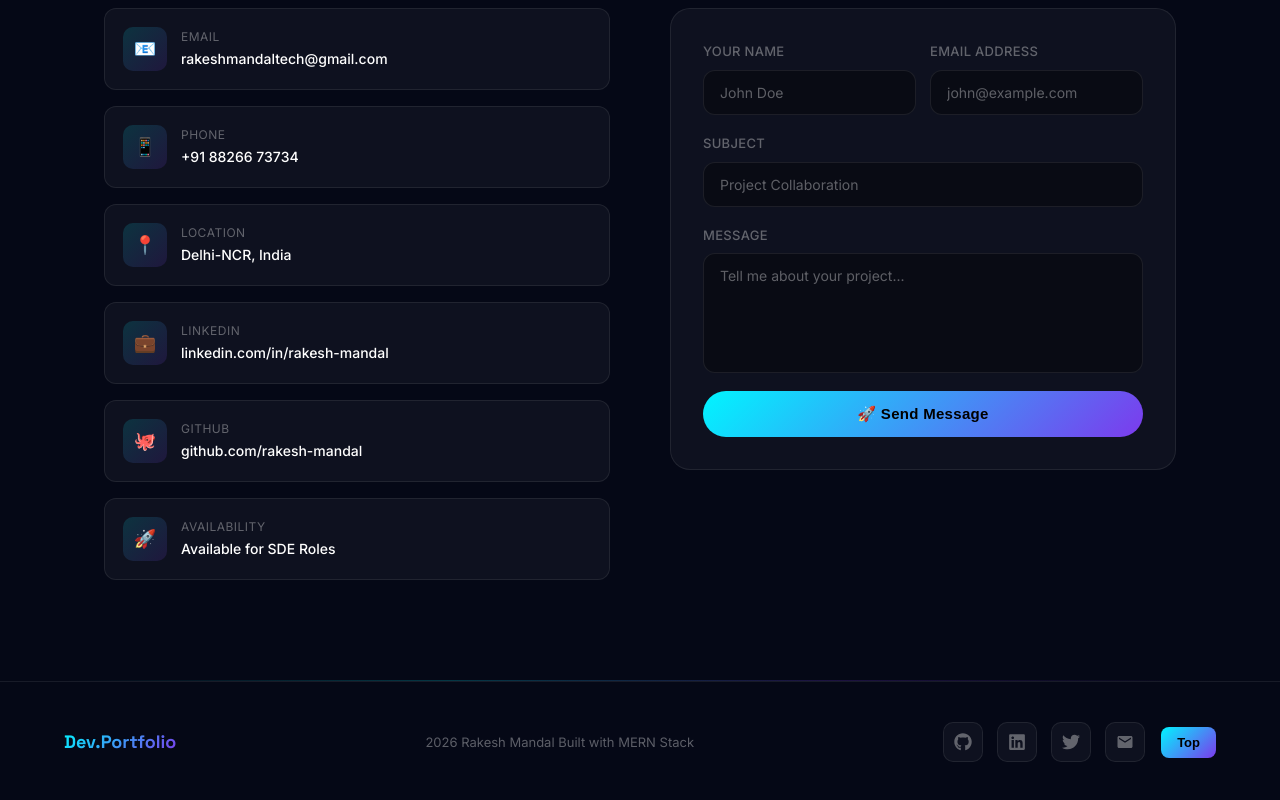
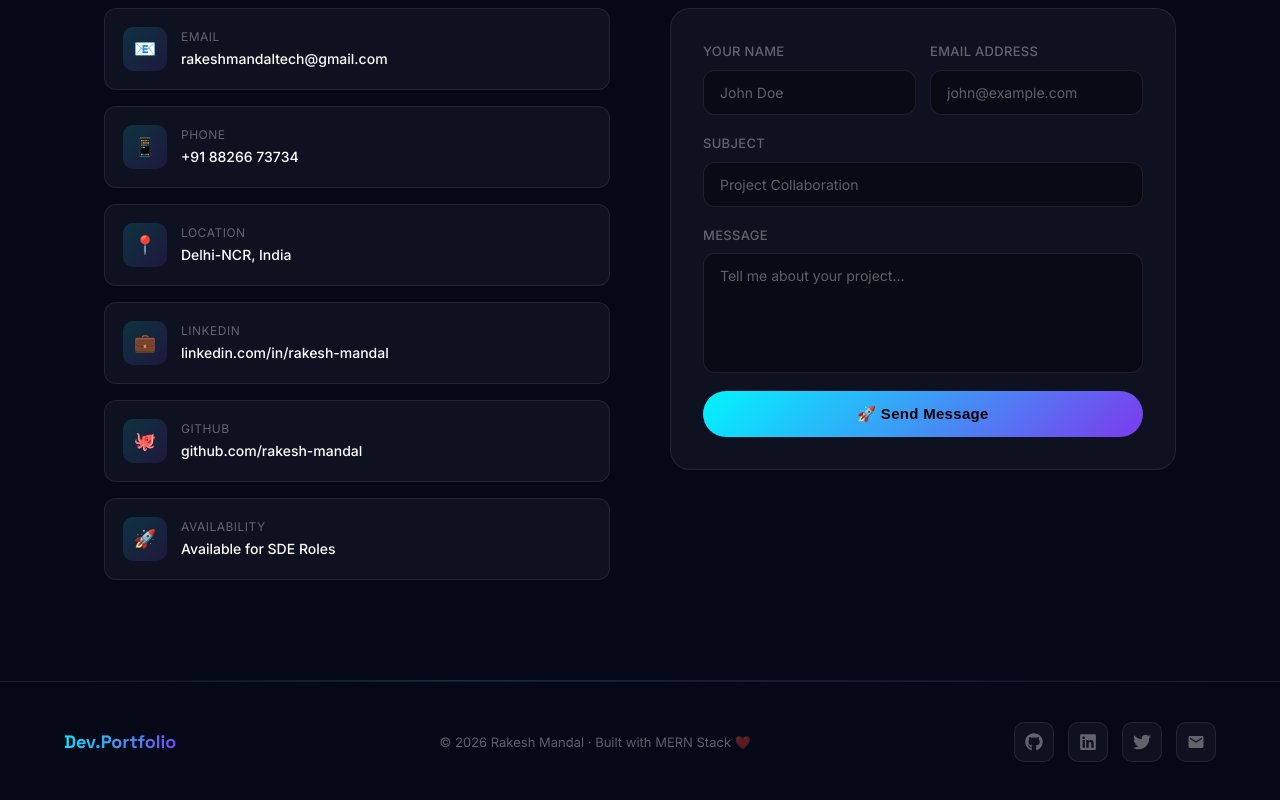
Before and after one commit to rakeshkumar-mandal/rakesh-mandal-portfolio, a React (Vite) app in the folder client/: page / in a window 1280 px wide. Shown: the part 8928-9728 px from the top of the page. Built offline with nearby package versions, Linux system fonts and the light colour scheme; no server answers.

Commit message:
Updated footer

```diff
--- a/client/src/components/Footer.jsx
+++ b/client/src/components/Footer.jsx
@@ -1,49 +1,22 @@
-import { useEffect, useRef } from 'react'
 import { FaGithub, FaLinkedin, FaTwitter } from 'react-icons/fa'
 import { MdEmail } from 'react-icons/md'
 
 export default function Footer() {
-  const footerRef = useRef(null)
-
-  useEffect(() => {
-    const observer = new IntersectionObserver(
-      ([entry]) => {
-        if (entry.isIntersecting) {
-          footerRef.current.classList.add('footer-visible')
-        }
-      },
-      { threshold: 0.1 }
-    )
-    observer.observe(footerRef.current)
-    return () => observer.disconnect()
-  }, [])
-
-  const scrollToTop = () => {
-    window.scrollTo({ top: 0, behavior: 'smooth' })
-  }
-
-  const socials = [
-    { href: 'https://github.com/rakeshkumar-mandal', icon: <FaGithub />, label: 'GitHub' },
-    { href: 'https://www.linkedin.com/in/rakesh-kumar-mandal/', icon: <FaLinkedin />, label: 'LinkedIn' },
-    { href: 'https://twitter.com', icon: <FaTwitter />, label: 'Twitter' },
-    { href: 'mailto:rakeshmandaltech@gmail.com', icon: <MdEmail />, label: 'Email' },
-  ]
-
   return (
-    <footer ref={footerRef} className="footer-hidden">
+    <footer>
       <div className="footer-logo">Dev.Portfolio</div>
-      <div className="footer-copy">2026 Rakesh Mandal Built with MERN Stack</div>
-      <div className="footer-right">
-        <div className="footer-socials">
-          {socials.map(s => (
-            <a key={s.label} href={s.href} className="social-link" target="_blank" rel="noreferrer noopener" aria-label={s.label}>
-              {s.icon}
-            </a>
-          ))}
-        </div>
-        <button onClick={scrollToTop} className="back-to-top">
-          Top
-        </button>
+      <div className="footer-copy">© 2026 Rakesh Mandal · Built with MERN Stack ❤️</div>
+      <div className="footer-socials">
+        {[
+          { href: 'https://github.com/rakeshkumar-mandal',            icon: <FaGithub />,   label: 'GitHub'   },
+          { href: 'https://www.linkedin.com/in/rakesh-kumar-mandal/', icon: <FaLinkedin />, label: 'LinkedIn' },
+          { href: 'https://twitter.com',                              icon: <FaTwitter />,  label: 'Twitter'  },
+          { href: 'mailto:rakeshmandaltech@gmail.com',                icon: <MdEmail />,    label: 'Email'    },
+        ].map(s => (
+          <a key={s.label} href={s.href} className="social-link" target="_blank" rel="noreferrer" title={s.label}>
+            {s.icon}
+          </a>
+        ))}
       </div>
     </footer>
   )
--- a/client/src/index.css
+++ b/client/src/index.css
@@ -248,138 +248,17 @@ textarea.form-input{height:120px;resize:none}
 .resume-line.heading{height:16px;width:35%;background:rgba(0,245,255,0.2);margin-bottom:14px}
 
 /* Footer */
-footer {
-  border-top: 1px solid var(--border);
-  padding: 40px 5%;
-  display: flex;
-  align-items: center;
-  justify-content: space-between;
-  flex-wrap: wrap;
-  gap: 20px;
-}
-
-/* ✅ Scroll-in animation */
-.footer-hidden {
-  opacity: 0;
-  transform: translateY(30px);
-  transition: opacity 0.6s ease, transform 0.6s ease;
-}
-.footer-visible {
-  opacity: 1;
-  transform: translateY(0);
-}
-
-.footer-logo {
-  font-family: 'Space Grotesk', sans-serif;
-  font-size: 18px;
-  font-weight: 700;
-  background: linear-gradient(135deg, var(--cyan), var(--violet));
-  -webkit-background-clip: text;
-  -webkit-text-fill-color: transparent;
-}
-
-.footer-copy {
-  font-size: 13px;
-  color: var(--muted2);
-}
-
-/* ✅ Right side wrapper */
-.footer-right {
-  display: flex;
-  align-items: center;
-  gap: 16px;
-}
-
-.footer-socials {
-  display: flex;
-  gap: 14px;
-}
-
-.social-link {
-  width: 40px;
-  height: 40px;
-  border-radius: 10px;
-  background: var(--glass);
-  border: 1px solid var(--border);
-  display: flex;
-  align-items: center;
-  justify-content: center;
-  font-size: 16px;
-  text-decoration: none;
-  transition: all 0.2s;
-  color: var(--muted2);
-}
-
-/* ✅ Staggered hover delay */
-.footer-socials .social-link:nth-child(1) { transition-delay: 0ms;   }
-.footer-socials .social-link:nth-child(2) { transition-delay: 50ms;  }
-.footer-socials .social-link:nth-child(3) { transition-delay: 100ms; }
-.footer-socials .social-link:nth-child(4) { transition-delay: 150ms; }
-
-.social-link:hover {
-  border-color: var(--border2);
-  background: rgba(0, 245, 255, 0.08);
-  transform: translateY(-3px);
-  box-shadow: 0 0 12px rgba(0, 245, 255, 0.3); /* ✅ glow */
-}
-
-/* ✅ Keyboard accessibility */
-.social-link:focus-visible {
-  outline: 2px solid var(--cyan);
-  outline-offset: 3px;
-}
-
+footer{border-top:1px solid var(--border);padding:40px 5%;display:flex;align-items:center;justify-content:space-between;flex-wrap:wrap;gap:20px}
+.footer-logo{font-family:'Space Grotesk',sans-serif;font-size:18px;font-weight:700;background:linear-gradient(135deg,var(--cyan),var(--violet));-webkit-background-clip:text;-webkit-text-fill-color:transparent}
+.footer-copy{font-size:13px;color:var(--muted2)}
+.footer-socials{display:flex;gap:14px}
+.social-link{width:40px;height:40px;border-radius:10px;background:var(--glass);border:1px solid var(--border);display:flex;align-items:center;justify-content:center;font-size:16px;text-decoration:none;transition:all 0.2s;color: var(--muted2);}
+.social-link:hover{border-color:var(--border2);background:rgba(0,245,255,0.08);transform:translateY(-3px)}
 .social-link svg {
   width: 18px;
   height: 18px;
   color: currentColor;
   fill: currentColor;
-}
-
-/* ✅ Back to Top button */
-.back-to-top {
-  background: linear-gradient(135deg, var(--cyan), var(--violet));
-  border: none;
-  border-radius: 8px;
-  color: #000;
-  padding: 8px 16px;
-  font-size: 13px;
-  font-weight: 600;
-  cursor: pointer;
-  transition: transform 0.2s, opacity 0.2s;
-  white-space: nowrap;
-}
-.back-to-top:hover {
-  transform: translateY(-2px);
-  opacity: 0.85;
-}
-
-/* ✅ Mobile responsive */
-@media (max-width: 600px) {
-  footer {
-    flex-direction: column;
-    align-items: center;
-    text-align: center;
-  }
-  .footer-copy {
-    order: 3;
-  }
-  .footer-right {
-    order: 2;
-    flex-direction: column;
-    align-items: center;
-    gap: 12px;
-  }
-}
-
-/* ✅ Reduced motion support */
-@media (prefers-reduced-motion: reduce) {
-  .footer-hidden,
-  .social-link,
-  .back-to-top {
-    transition: none;
-    animation: none;
-  }
 }
 
 /* Reveal animation */
```
